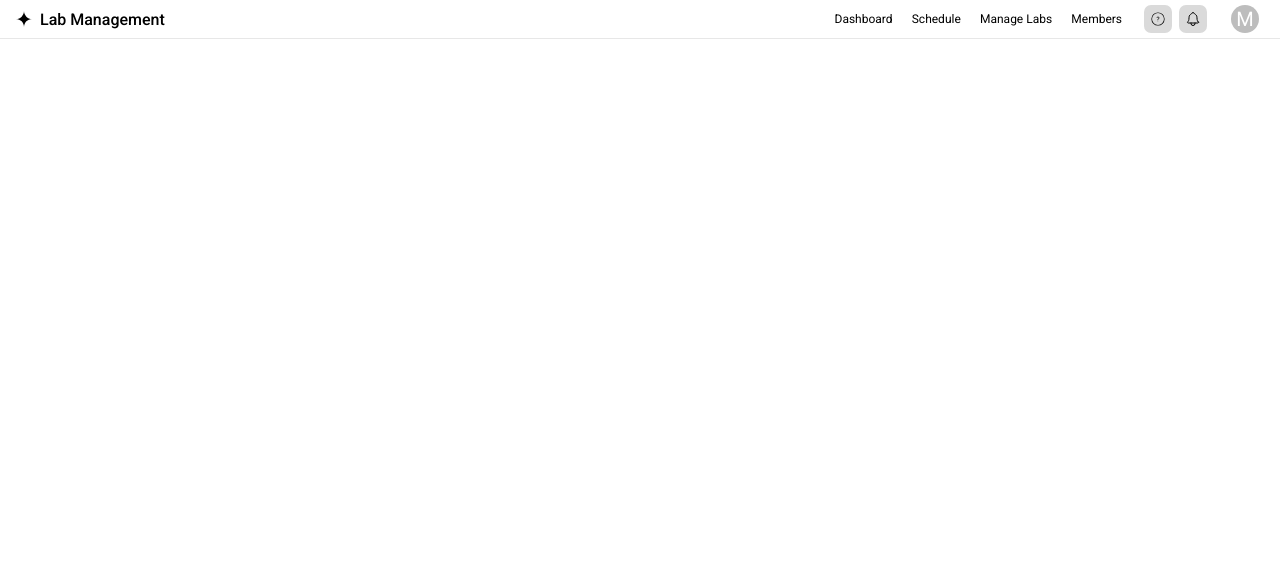
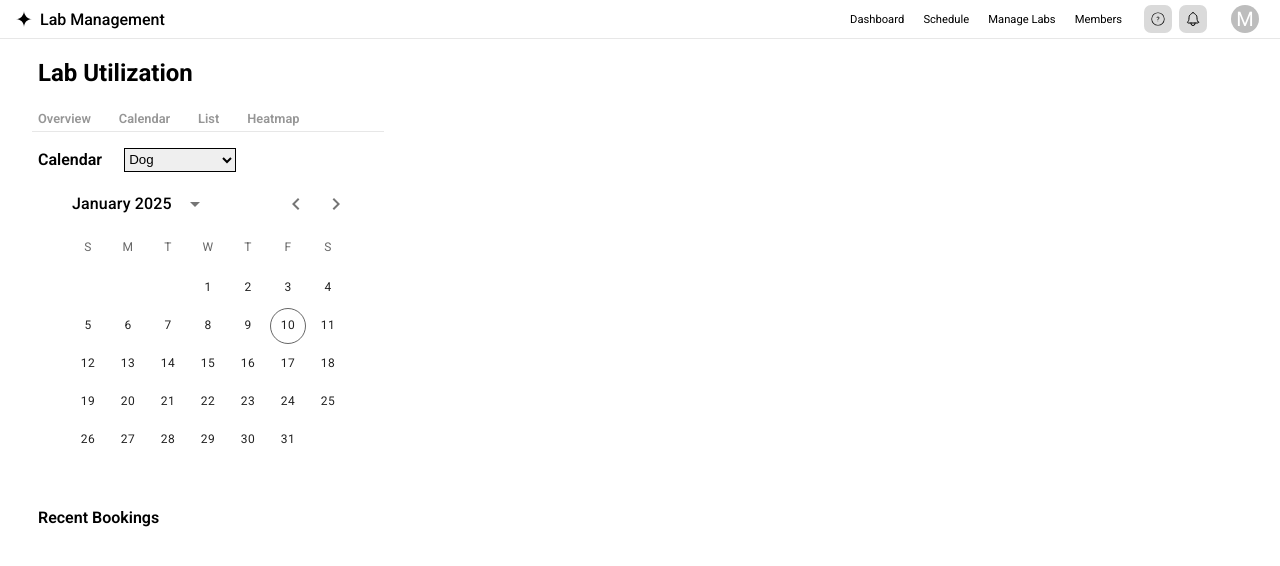
Before and after one commit to Ashwin-2408/Lab_Util_Book, a React (Vite) app in the folder lab_alloc/: page / in a window 1280 px wide. Shown: the top 566 px of the page. Built offline with nearby package versions, Linux system fonts and the light colour scheme.

Commit message:
User's lab allocation body structure is framed

```diff
--- a/lab_alloc/package.json
+++ b/lab_alloc/package.json
@@ -19,7 +19,8 @@
     "dayjs": "^1.11.13",
     "react": "^18.3.1",
     "react-dom": "^18.3.1",
-    "react-icons": "^5.4.0"
+    "react-icons": "^5.4.0",
+    "react-select": "^5.9.0"
   },
   "devDependencies": {
     "@eslint/js": "^9.17.0",
--- a/lab_alloc/src/App.jsx
+++ b/lab_alloc/src/App.jsx
@@ -3,6 +3,7 @@ import { CiCircleQuestion } from "react-icons/ci";
 import { IoNotificationsOutline } from "react-icons/io5";
 import { SiGooglegemini } from "react-icons/si";
 import Calendar from "./components/calender.jsx";
+import CustomSelect from "./components/custom_select.jsx";
 function App() {
   return (
     <>
@@ -39,7 +40,38 @@ function App() {
         </div>
       </nav>
       <div className="canvas">
-
+        <div className="canvas-inner-div">
+          <div>
+            <h2 style={{ fontFamily: "Roboto", padding: "0px 6px" }}>
+              Lab Utilization
+            </h2>
+          </div>
+          <nav className="lab-nav">
+            <button>Overview</button>
+            <button>Calendar</button>
+            <button>List</button>
+            <button>Heatmap</button>
+          </nav>
+          <div className="canvas-comp">
+            <div style={{ display: "flex", gap: "1rem", alignItems: "center" }}>
+              <div style={{ padding: "0px 6px", fontWeight: "600" }}>
+                Calendar
+              </div>
+              <div>
+                <CustomSelect />
+              </div>
+            </div>
+            <div style={{ margin: "0rem 1rem" }}>
+              <Calendar />
+            </div>
+            <div style={{ padding: "0px 6px", fontWeight: "600" }}>
+              <div>Recent Bookings</div>
+              <div className="recent-book-div">
+                <div></div>
+              </div>
+            </div>
+          </div>
+        </div>
       </div>
     </>
   );
--- /dev/null
+++ b/lab_alloc/src/components/custom_select.jsx
@@ -0,0 +1,14 @@
+export default function CustomSelect() {
+  return (
+    <div>
+      <select name="labs" class="lab-select" aria-placeholder="Lab">
+        <option value="dog">Dog</option>
+        <option value="cat">Cat</option>
+        <option value="hamster">Hamster</option>
+        <option value="parrot">Parrot</option>
+        <option value="spider">Spider</option>
+        <option value="goldfish">Goldfish</option>
+      </select>
+    </div>
+  );
+}
--- a/lab_alloc/src/index.css
+++ b/lab_alloc/src/index.css
@@ -17,7 +17,7 @@ nav {
 }
 .nav-right-div {
   display: flex;
-  font-size: 0.75rem;
+  font-size: 0.7rem;
   gap: 1.2rem;
   margin-right: 1rem;
   align-items: center;
@@ -46,3 +46,36 @@ nav {
 .notification-div:hover {
   cursor: pointer;
 }
+.canvas {
+  display: flex;
+  justify-content: left;
+  font-family: "Roboto";
+  margin-left: 2rem;
+}
+.lab-nav {
+  display: flex;
+  gap: 1rem;
+}
+.lab-nav button {
+  border: none;
+  background: none;
+  color: rgb(150, 150, 150);
+  font-family: "Roboto";
+  font-weight: 600;
+  font-size: 0.8rem;
+  height: 1.5rem;
+}
+.lab-nav button:hover {
+  cursor: pointer;
+}
+.canvas-comp {
+  margin: 1rem 0rem;
+  display: flex;
+  flex-direction: column;
+}
+.lab-select {
+  width: 7rem;
+  border: 1px solid black;
+  height: 1.5rem;
+  outline: none;
+}
```
Also changed, not shown: 1 other file (tests, documents, lock files or other folders).
